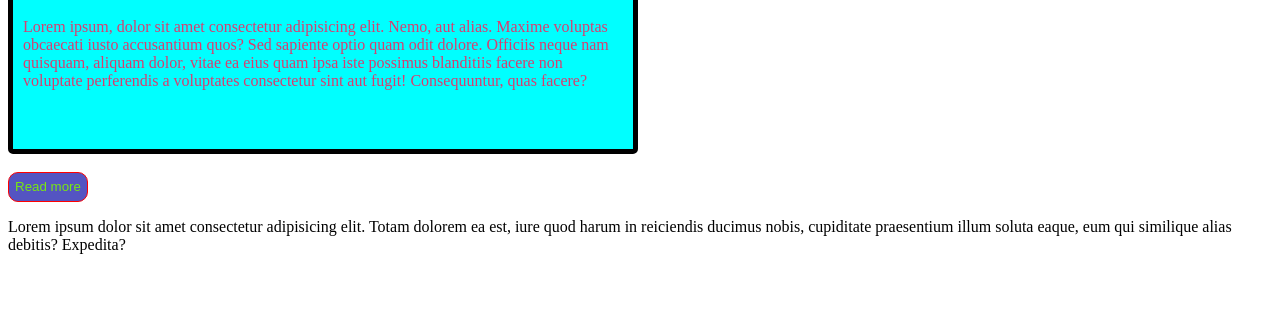
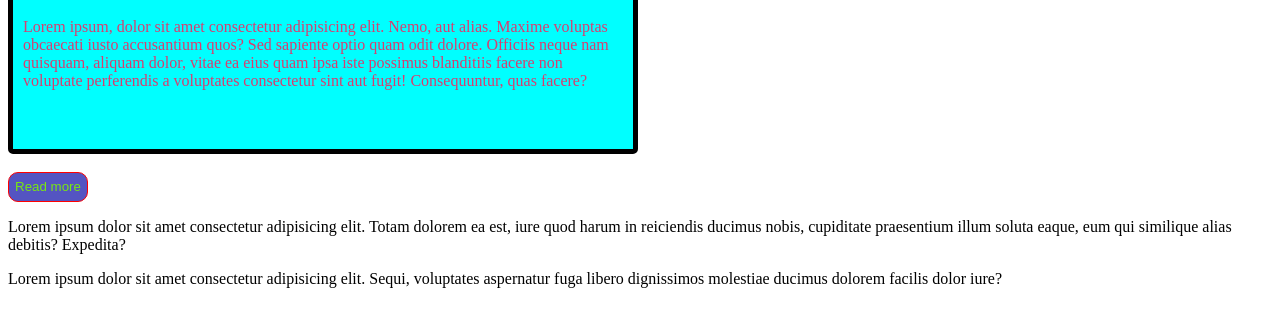
Before and after one commit to shofiq18/my-first-blog, a plain HTML site: page index.html in a window 1280 px wide. Shown: the part 244-570 px from the top of the page. Drawn offline with Linux system fonts and the light colour scheme.

Commit message:
added  p tag

```diff
--- a/index.html
+++ b/index.html
@@ -19,6 +19,9 @@
 
 
     <p>Lorem ipsum dolor sit amet consectetur adipisicing elit. Totam dolorem ea est, iure quod harum in reiciendis ducimus nobis, cupiditate praesentium illum soluta eaque, eum qui similique alias debitis? Expedita?</p>
+    <p>
+        Lorem ipsum dolor sit amet consectetur adipisicing elit. Sequi, voluptates aspernatur fuga libero dignissimos molestiae ducimus dolorem facilis dolor iure?
+    </p>
 
 </body>
 </html>
```
